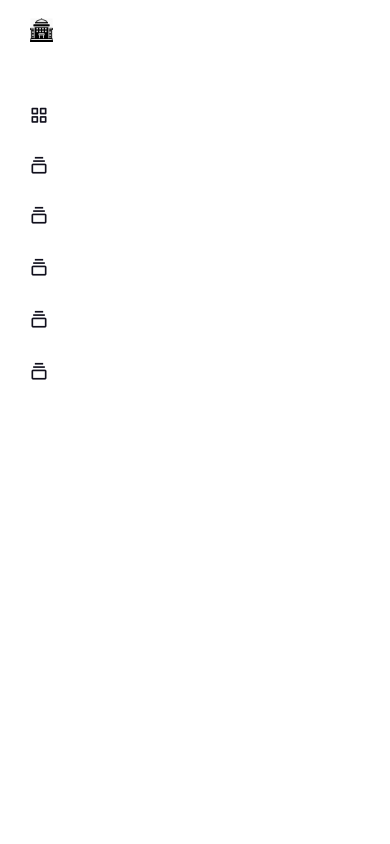
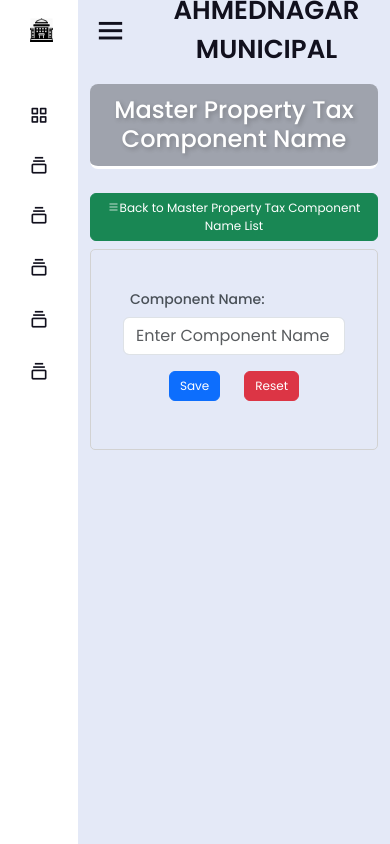
Before and after one commit to saurabhsingh0511/municipal, a React (Create React App) app: page /form-property-tax-component-name in a window 390 px wide. Built offline with nearby package versions, Linux system fonts and the light colour scheme.

Commit message:
added MasterPropertyTaxComponentName and sideBar Href to Link

```diff
--- a/src/App.css
+++ b/src/App.css
@@ -41,3 +41,14 @@
   padding: 2em;
   border-radius: 5px;
 }
+.heading_h1 {
+  font-size: 24px;
+  color: #ffffff;
+  text-shadow: 2px 2px 4px rgba(57, 57, 57, 0.3);
+  text-align: center;
+  margin: 1em 0;
+  padding: .5em 20px;
+  border-bottom: 3px solid #fff;
+  background-color: rgba(0, 0, 0, 0.3);
+  border-radius: 8px;
+}
--- a/src/App.jsx
+++ b/src/App.jsx
@@ -11,6 +11,8 @@ import PropertyTaxComponent from "./pages/PropertyMasterSetup/PropertyTaxCompone
 import ZoneData from "./pages/PropertyMasterSetup/ZoneData";
 import PropertyTaxCessRateList from "./pages/PropertyMasterSetup/MasterPropertyTaxCessRateList";
 import CreatePropertyTaxCess from "./pages/PropertyMasterSetup/CreatePropertyTaxCess";
+import MasterPropertyTaxComponentName from "./pages/PropertyMasterSetup/MasterPropertyTaxComponentName";
+import FormPropertyTaxComponentName from "./pages/PropertyMasterSetup/FormPropertyTaxComponentName";
 
 function App() {
   const isClosed = useSelector((state) => state.myReducer.isClosed);
@@ -43,6 +45,14 @@ function App() {
             path="/create-property-tax-cess-rate"
             element={<CreatePropertyTaxCess />}
           />
+          <Route
+            path="/master-property-tax-component-name"
+            element={<MasterPropertyTaxComponentName />}
+          />
+          <Route
+            path="/form-property-tax-component-name"
+            element={<FormPropertyTaxComponentName />}
+          />
         </Routes>
       </div>
     </Router>
--- a/src/components/sidebar.jsx
+++ b/src/components/sidebar.jsx
@@ -28,101 +28,101 @@ const Sidebar = ({isClosed}) => {
         {/* Example of active menu */}
         <li className={activeMenu === 1 ? "active" : ""}>
           <div className="iocn-link" onClick={() => handleArrowClick(1)}>
-            <a className='cursor-p'>
+            <Link className='cursor-p'>
               <i className='bx bx-collection'></i>
               <span className="link_name f-size">Municipal Master</span>
-            </a>
+            </Link>
             <i className={`bx bxs-chevron-down arrow ${activeMenu === 1 ? "rotate" : ""}`}></i>
           </div>
           <ul className={`sub-menu ${activeMenu === 1 ? 'showMenu' : 'sub-menu-hide'}`}>
-            <li><a className="link_name">Municipal Master</a></li>
+            <li><Link className="link_name">Municipal Master</Link></li>
             <li><Link to="/municipal-details-list">Municipal Master Form</Link></li>
           </ul>
         </li>
         <li className={activeMenu === 2 ? "active" : ""}>
           <div className="iocn-link" onClick={() => handleArrowClick(2)}>
-            <a className='cursor-p'>
+            <Link className='cursor-p'>
               <i className='bx bx-collection'></i>
               <span className="link_name f-size">Property Master</span>
-            </a>
+            </Link>
             <i className={`bx bxs-chevron-down arrow ${activeMenu === 2 ? "rotate" : ""}`}></i>
           </div>
           <ul className={`sub-menu ${activeMenu === 2 ? 'showMenu' : 'sub-menu-hide'}`}>
-            <li><a className="link_name" href="#">Property Master</a></li>
-            <li><a href="#">Property Tax Rate</a></li>
-            <li><a href="/road-type-name">Road Type Name</a></li>
-            <li><a href="/zone-data">Zone Data</a></li>
-            {/* <li><a href="#">Document Group</a></li> */}
-            <li><a href="/property-tax-component-list">Property Tax Component List</a></li>
-            <li><a href="#">Property Tax Component Name</a></li>
-            <li><a href="/property-tax-cess-rate-list">Property Tax Cess Rate List</a></li>
-            <li><a href="#">Property Area Range</a></li>
-            <li><a href="#">Document Upload</a></li>
-            <li><a href="#">Ward Master</a></li>
-            <li><a href="#">Property Type Master</a></li>
-            <li><a href="#">Property Use Type Master</a></li>
-            <li><a href="#">Property Assessment Type Master</a></li>
-            <li><a href="#">Ownership Type Master</a></li>
+            <li><Link className="link_name" to="#">Property Master</Link></li>
+            <li><Link to="#">Property Tax Rate</Link></li>
+            <li><Link to="/road-type-name">Road Type Name</Link></li>
+            <li><Link to="/zone-data">Zone Data</Link></li>
+            {/* <li><Link to="#">Document Group</Link></li> */}
+            <li><Link to="/property-tax-component-list">Property Tax Component List</Link></li>
+            <li><Link to="#">Property Tax Component Name</Link></li>
+            <li><Link to="/property-tax-cess-rate-list">Property Tax Cess Rate List</Link></li>
+            <li><Link to="#">Property Area Range</Link></li>
+            <li><Link to="#">Document Upload</Link></li>
+            <li><Link to="#">Ward Master</Link></li>
+            <li><Link to="#">Property Type Master</Link></li>
+            <li><Link to="#">Property Use Type Master</Link></li>
+            <li><Link to="#">Property Assessment Type Master</Link></li>
+            <li><Link to="#">Ownership Type Master</Link></li>
           </ul>
         </li>
 
         <li className={activeMenu === 3 ? "active" : ""}>
           <div className="iocn-link" onClick={() => handleArrowClick(3)}>
-            <a className='cursor-p'>
+            <Link className='cursor-p'>
               <i className='bx bx-collection'></i>
               <span className="link_name f-size">Water Users Setup</span>
-            </a>
+            </Link>
             <i className={`bx bxs-chevron-down arrow ${activeMenu === 3 ? "rotate" : ""}`}></i>
           </div>
           <ul className={`sub-menu ${activeMenu === 3 ? 'showMenu' : 'sub-menu-hide'}`}>
-            <li><a className="link_name" href="#">Water Users Setup</a></li>
-            <li><a href="#">Water Property Type Master</a></li>
-            <li><a href="#">Unit Rate Master</a></li>
-            <li><a href="#">Unit Master</a></li>
-            <li><a href="#">Application Category Master</a></li>
-            <li><a href="#">Application Type Master</a></li>
-            <li><a href="#">Document Type Master</a></li>
-            <li><a href="#">Document Group Master</a></li>
-            <li><a href="#">PipeLine Type Master</a></li>
-            <li><a href="#">Calculation Type Master</a></li>
-            <li><a href="#">Connection Type</a></li>
-            <li><a href="#">Consumer Category Master</a></li>
-            <li><a href="#">Buildup Area Master</a></li>
-            <li><a href="#">Fee Master</a></li>
-            <li><a href="#">Additional Fee Master</a></li>
+            <li><Link className="link_name" to="#">Water Users Setup</Link></li>
+            <li><Link to="#">Water Property Type Master</Link></li>
+            <li><Link to="#">Unit Rate Master</Link></li>
+            <li><Link to="#">Unit Master</Link></li>
+            <li><Link to="#">Application Category Master</Link></li>
+            <li><Link to="#">Application Type Master</Link></li>
+            <li><Link to="#">Document Type Master</Link></li>
+            <li><Link to="#">Document Group Master</Link></li>
+            <li><Link to="#">PipeLine Type Master</Link></li>
+            <li><Link to="#">Calculation Type Master</Link></li>
+            <li><Link to="#">Connection Type</Link></li>
+            <li><Link to="#">Consumer Category Master</Link></li>
+            <li><Link to="#">Buildup Area Master</Link></li>
+            <li><Link to="#">Fee Master</Link></li>
+            <li><Link to="#">Additional Fee Master</Link></li>
           </ul>
         </li>
 
         <li className={activeMenu === 4 ? "active" : ""}>
           <div className="iocn-link" onClick={() => handleArrowClick(4)}>
-            <a className='cursor-p'>
+            <Link className='cursor-p'>
               <i className='bx bx-collection'></i>
               <span className="link_name f-size">Municipal License</span>
-            </a>
+            </Link>
             <i className={`bx bxs-chevron-down arrow ${activeMenu === 4 ? "rotate" : ""}`}></i>
           </div>
           <ul className={`sub-menu ${activeMenu === 4 ? 'showMenu' : 'sub-menu-hide'}`}>
-            <li><a className="link_name" href="#">Municipal License</a></li>
-            <li><a href="#">Trade Application Type Master</a></li>
-            <li><a href="#">Trade Type</a></li>
-            <li><a href="#">Firm Type</a></li>
-            <li><a href="#">Business Nature</a></li>
-            <li><a href="#">Business Premises</a></li>
-            <li><a href="#">ML Rate Master</a></li>
-            <li><a href="#">ML Document Master</a></li>
+            <li><Link className="link_name" to="#">Municipal License</Link></li>
+            <li><Link to="#">Trade Application Type Master</Link></li>
+            <li><Link to="#">Trade Type</Link></li>
+            <li><Link to="#">Firm Type</Link></li>
+            <li><Link to="#">Business Nature</Link></li>
+            <li><Link to="#">Business Premises</Link></li>
+            <li><Link to="#">ML Rate Master</Link></li>
+            <li><Link to="#">ML Document Master</Link></li>
           </ul>
         </li>
 
         <li className={activeMenu === 5 ? "active" : ""}>
           <div className="iocn-link" onClick={() => handleArrowClick(5)}>
-            <a className='cursor-p'>
+            <Link className='cursor-p'>
               <i className='bx bx-collection'></i>
               <span className="link_name f-size">Property Master Form</span>
-            </a>
+            </Link>
             <i className={`bx bxs-chevron-down arrow ${activeMenu === 5 ? "rotate" : ""}`}></i>
           </div>
           <ul className={`sub-menu ${activeMenu === 5 ? 'showMenu' : 'sub-menu-hide'}`}>
-            <li><a className="link_name" href="#">Property Master Form</a></li>
+            <li><Link className="link_name" to="#">Property Master Form</Link></li>
             <li><Link to="#">Property Assessment Form</Link></li>
             <li><Link to="#">New Water Connection</Link></li>
           </ul>
--- a/src/css/Sidebar.css
+++ b/src/css/Sidebar.css
@@ -155,7 +155,7 @@
 }
 
 .sidebar .nav-links li .sub-menu{
-  padding: 6px 6px 14px 80px;
+  padding: 6px 6px 14px 65px;
   margin-top: -10px;
   background: #fff;
 }
--- /dev/null
+++ b/src/pages/PropertyMasterSetup/FormPropertyTaxComponentName.jsx
@@ -0,0 +1,62 @@
+import React from "react";
+import { Link } from "react-router-dom";
+import Button from "../../components/button/Button";
+import { useDispatch, useSelector } from "react-redux";
+import HomeSection from "../../components/homesection";
+
+const FormPropertyTaxComponentName = () => {
+  const dispatch = useDispatch();
+  const isClosed = useSelector((state) => state.myReducer.isClosed);
+
+  const toggleSidebar = () => {
+    dispatch({
+      type: "TOGGLESIDEBAR",
+      payload: !isClosed // toggle the current state
+  });
+  };
+  return (
+    <>
+    <HomeSection toggleSidebar={toggleSidebar}
+    html={
+      <div className="container-fluid form_container">
+      <h1 className="heading_h1">Master Property Tax Component Name</h1>
+      <div className="text-start mb-2">
+        <Link to="/master-property-tax-component-name">
+          <Button
+            type="btn-success"
+            buttonName="Back to Master Property Tax Component Name List"
+            bootIcon={<i class="bi bi-list"></i>}
+          />
+        </Link>
+      </div>
+      <div className="border_box">
+        <form>
+          <div className="row">
+            <div className="col-md-6 ">
+              <div className="form-group">
+                <label htmlFor="componentName">Component Name:</label>
+                <input
+                  type="text"
+                  id="componentName"
+                  name="componentName"
+                  className="form-control"
+                  placeholder="Enter Component Name"
+                  required
+                />
+              </div>
+            </div>
+            <div className="col-12 text-center my-3 d-flex justify-content-center gap-4">
+              <Button type="btn-primary" buttonName="Save" />
+              <Button type="btn-danger" buttonName="Reset" />
+            </div>
+          </div>
+        </form>
+      </div>
+    </div>
+    }
+     />
+    </>
+  );
+};
+
+export default FormPropertyTaxComponentName;
--- /dev/null
+++ b/src/pages/PropertyMasterSetup/MasterPropertyTaxComponentName.jsx
@@ -0,0 +1,74 @@
+import React from "react";
+import { Link } from "react-router-dom";
+import Button from "../../components/button/Button";
+import { useDispatch, useSelector } from "react-redux";
+import HomeSection from "../../components/homesection";
+
+const MasterPropertyTaxComponentName = () => {
+  const dispatch = useDispatch();
+  const isClosed = useSelector((state) => state.myReducer.isClosed);
+
+  const toggleSidebar = () => {
+    dispatch({
+      type: "TOGGLESIDEBAR",
+      payload: !isClosed // toggle the current state
+  });
+  };
+  return (
+    <>
+    <HomeSection toggleSidebar={toggleSidebar}
+    html={
+      <div className="container-fluid">
+      <h1 className="heading_h1">Master Property Tax Component Name List</h1>
+      <div className="text-start mb-2">
+          <Link to="/form-property-tax-component-name">
+            <Button
+              type="btn-success"
+              buttonName="Add New Property Tax Component Name"
+              bootIcon={<i class="bi bi-plus-lg"></i>}
+            />
+          </Link>
+        </div>
+      <div className="border_box">
+        <div className="input-group mb-3 search_input">
+          <input
+            type="text"
+            className="form-control"
+            placeholder="Search by Property Tax Component Name"
+          />
+          <button className="btn btn-success" type="button">
+            <i className="bi bi-search"></i>
+          </button>
+        </div>
+
+        <div className="table-responsive">
+          <table className="table table-striped master_table">
+            <thead>
+              <tr>
+                <th scope="col">Component Name</th>
+                <th scope="col">Edit</th>
+                <th scope="col">Delete</th>
+              </tr>
+            </thead>
+            <tbody>
+              <tr>
+                <td></td>
+                <td>
+                  <Button type="btn-info" buttonName="Update" />
+                </td>
+                <td>
+                  <Button type="btn-danger" buttonName="Delete" />
+                </td>
+              </tr>
+            </tbody>
+          </table>
+        </div>
+      </div>
+    </div>
+    }
+    />
+    </>
+  );
+};
+
+export default MasterPropertyTaxComponentName;
```
